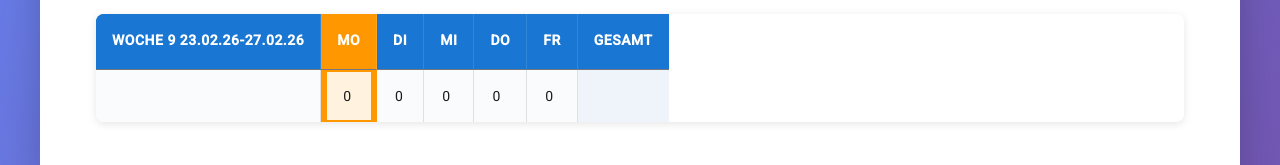
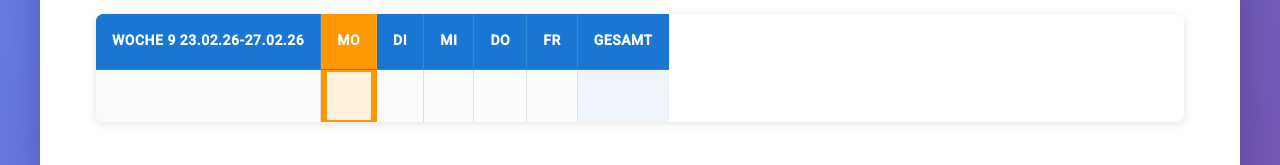
Before and after one commit to wbiker/timeline_ui, an Angular app: page / in a window 1280 px wide. Shown: the part 146-311 px from the top of the page. Built offline with nearby package versions, Linux system fonts and the light colour scheme; no server answers.

Commit message:
Refactoring: add storyoccurrence

```diff
--- a/src/app/services/story-service.ts
+++ b/src/app/services/story-service.ts
@@ -1,5 +1,6 @@
 import { Injectable } from '@angular/core';
 import { HttpClient } from '@angular/common/http';
+import { lastValueFrom } from 'rxjs';
 
 @Injectable({
   providedIn: 'root',
@@ -7,28 +8,20 @@ import { HttpClient } from '@angular/common/http';
 export class StoryService {
   constructor(private http: HttpClient) {}
 
-  async fetchData() {
-    return await this.http.get('http://localhost:9090/stories')
-      .subscribe((response) => {
-            console.log("got response: " + response);
-            return response;
-          }
-        );
+  async fetchData(weekNumber: number) {
+    return await lastValueFrom(
+      this.http.get('http://localhost:9090/stories/' + weekNumber)
+    );
   }
 
   async storeData(data: unknown) {
-    console.log("store data");
-    const response = await this.http.post('http://localhost:9090/stories', JSON.stringify(data))
-      .subscribe({
-        next: (response) => {
-            console.log(response);
-            return response;
-          }
-        ,
-        error: (error) => {
-            console.error('Error: ', error);
-          }
-        })
+    console.log("store data: " + JSON.stringify(data));
+    const response = await lastValueFrom(
+      this.http.post('http://localhost:9090/stories', data, {
+        headers: { 'Content-Type': 'application/json' }
+      })
+    );
     console.log("response: " + response);
+    return response;
   }
 }
--- a/src/app/story-table/story-table.component.ts
+++ b/src/app/story-table/story-table.component.ts
@@ -42,19 +42,25 @@ export class StoryTable implements OnInit, AfterViewChecked {
     this.todayColumn = this.getTodayColumn();
     this.dataSource = new MatTableDataSource([
       {
+        identifier: 0,
+        storyId: '',
+        weeknumber: 0,
         name: '',
-        mo: 0,
-        tu: 0,
-        we: 0,
-        th: 0,
-        fr: 0,
+        monday: 0,
+        tuesday: 0,
+        wednsday: 0,
+        thursday: 0,
+        friday: 0,
         totalRow: 0
       }
     ]);
   }
 
   ngOnInit() {
-    const result = this.waitForReply();
+    const today = new Date();
+    const weekNumber = this.getWeekNumber(today);
+    const result = this.waitForReply(weekNumber);
+    console.log(result);
   }
 
   ngAfterViewChecked() {
@@ -65,8 +71,8 @@ export class StoryTable implements OnInit, AfterViewChecked {
     }
   }
 
- async waitForReply() {
-    const result = await this.storyService.fetchData();
+ async waitForReply(weekNumber: number) {
+    const result = await this.storyService.fetchData(weekNumber);
     console.log("oninit: " + result);
     return result;
  }
```
